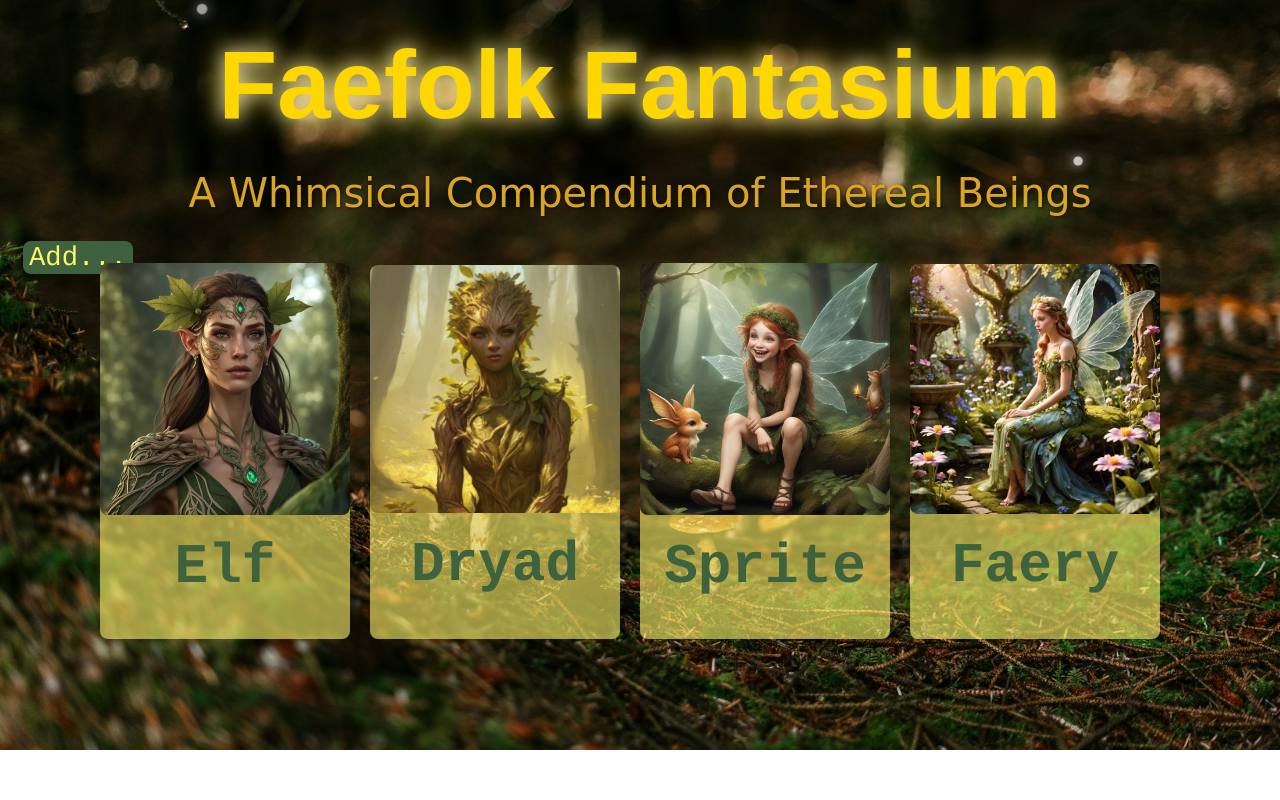
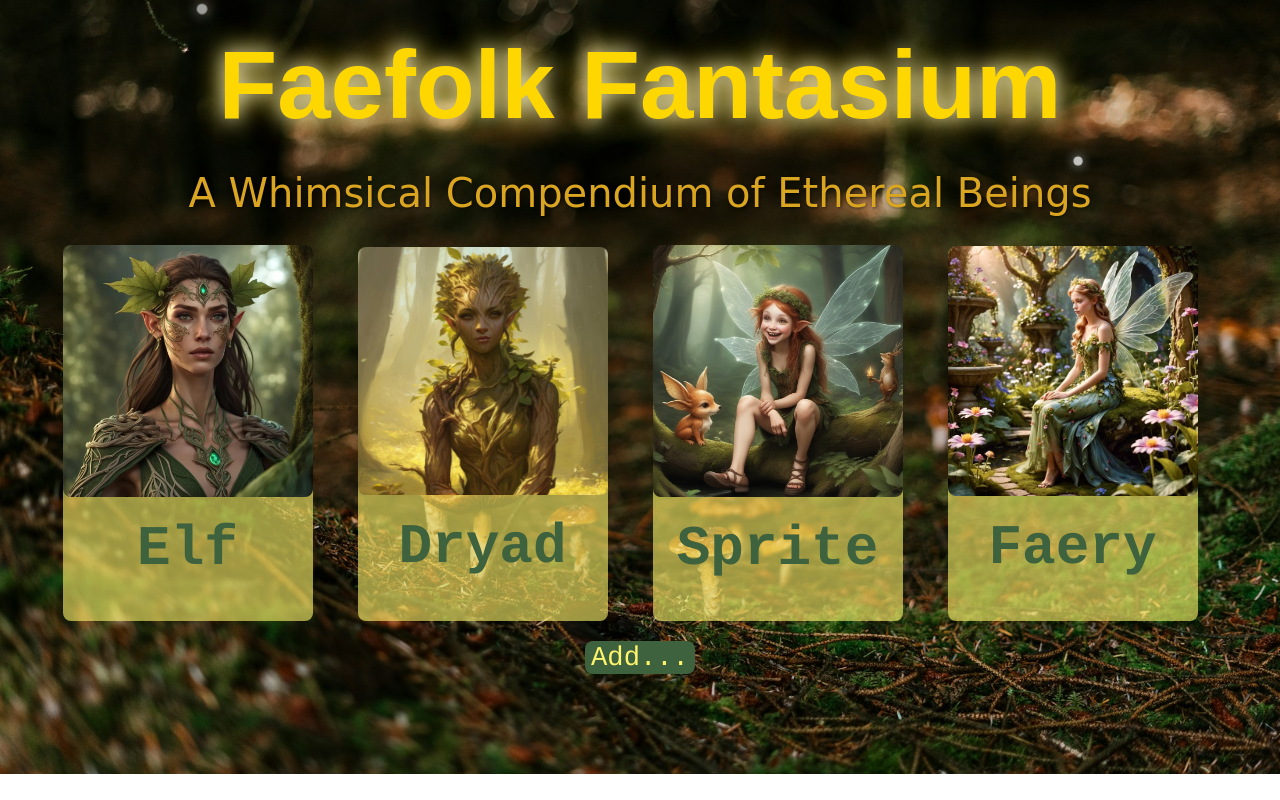
Before and after one commit to jtam90/faefolkfantasium, a Flask app: page / in a window 1280 px wide. Run offline with Flask 3, Linux system fonts and the light colour scheme; data comes from the database, SQL or seed files in the repository; some web fonts are replaced.

Commit message:
Fix button container

```diff
--- a/faefolkfantasium/models.py
+++ b/faefolkfantasium/models.py
@@ -4,7 +4,6 @@ class Being(db.Model):
     id = db.Column(db.Integer, primary_key=True)
     name = db.Column(db.String(100), nullable=False)
     description = db.Column(db.Text, nullable=False)
-    is_example = db.Column(db.Boolean, default=False)
 
     def __repr__(self):
         return f"<Being {self.name}>"
--- a/faefolkfantasium/static/styles.css
+++ b/faefolkfantasium/static/styles.css
@@ -141,10 +141,11 @@ h3 {
 .card-container {
     display: flex;
     flex-wrap: wrap;
-    gap: 20px;
+    gap: 45px;
     justify-content: center;
     margin-right: 20px;
     perspective: 1000px;
+    padding-top: 40px;
     /* Enable 3D perspective */
 }
 
@@ -158,7 +159,7 @@ h3 {
     transform-style: preserve-3d;
     /* Allow 3D transformations */
     cursor: pointer
-    /* Change cursor to pointer on hover */
+        /* Change cursor to pointer on hover */
 }
 
 .card:hover {
@@ -290,6 +291,15 @@ h3 {
     text-decoration: none;
 }
 
+.add-button-container {
+    display: flex;
+    /* Use flexbox for alignment */
+    justify-content: center;
+    /* Center horizontally */
+    margin: 20px 0;
+    /* Add some vertical spacing */
+}
+
 .btn-edit {
     background-color: rgb(62, 97, 62);
     font-family: 'Macondo', Courier;
--- a/faefolkfantasium/templates/index.html
+++ b/faefolkfantasium/templates/index.html
@@ -17,10 +17,6 @@
 <body>
     <h1 class="princess-sofia-regular">Faefolk Fantasium</h1>
     <h2 class="macondo-regular">A Whimsical Compendium of Ethereal Beings</h2>
-
-    <div class="add">
-        <a href="{{ url_for('create_being') }}" class="btn-add">Add...</a>
-    </div>
 
     <div class="card-container">
         {% for being in beings %}
@@ -53,7 +49,10 @@
         {% endfor %}
     </div>
 
-
+    <!-- Centered Add button below the cards -->
+    <div class="add-button-container">
+        <a href="{{ url_for('create_being') }}" class="btn-add">Add...</a>
+    </div>
 
     <script src="{{ url_for('static', filename='main.js') }}"></script>
 </body>
```
